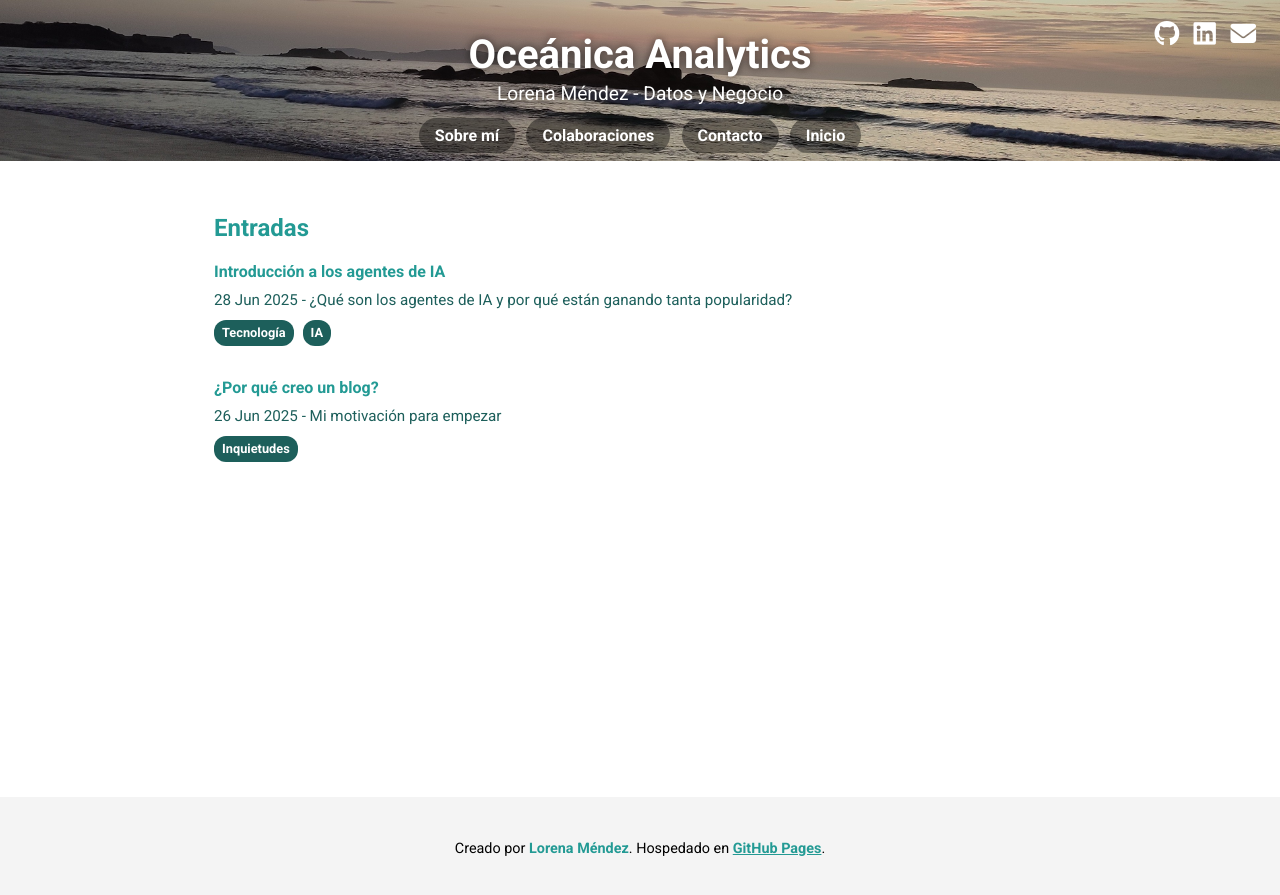
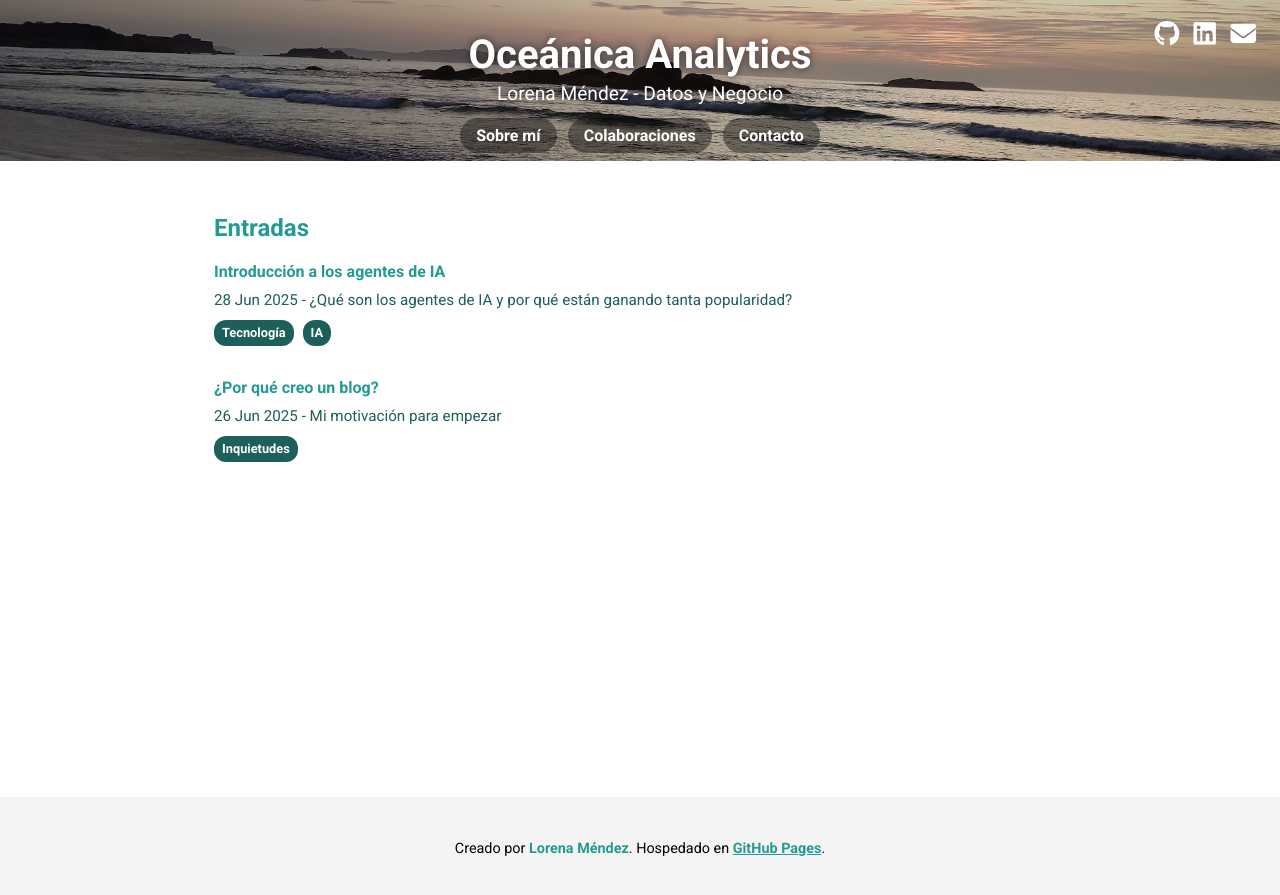
Before and after one commit to lmendezotero/lmendezotero.github.io, a Jekyll site: the page built from index.md, in a window 1280 px wide. Shown: the top 895 px of the page. Built offline with Jekyll 4.4.1, drawn with Linux system fonts in a browser that asks for light colours; the list of posts is cut into pages by our own code.

Commit message:
Update style.css

```diff
--- a/assets/css/style.css
+++ b/assets/css/style.css
@@ -555,3 +555,9 @@ body {
   /* “Inicio” solo visible dentro del menú abierto (tu comportamiento actual) */
   .navbar ul.show .only-mobile { display: block !important; }
 }
+
+/* “Inicio” solo visible dentro del menú hamburguesa de versión móvil */
+.only-mobile { display: none !important; }
+@media (max-width: 768px) {
+  .navbar ul.show .only-mobile { display: block !important; }
+}
```
